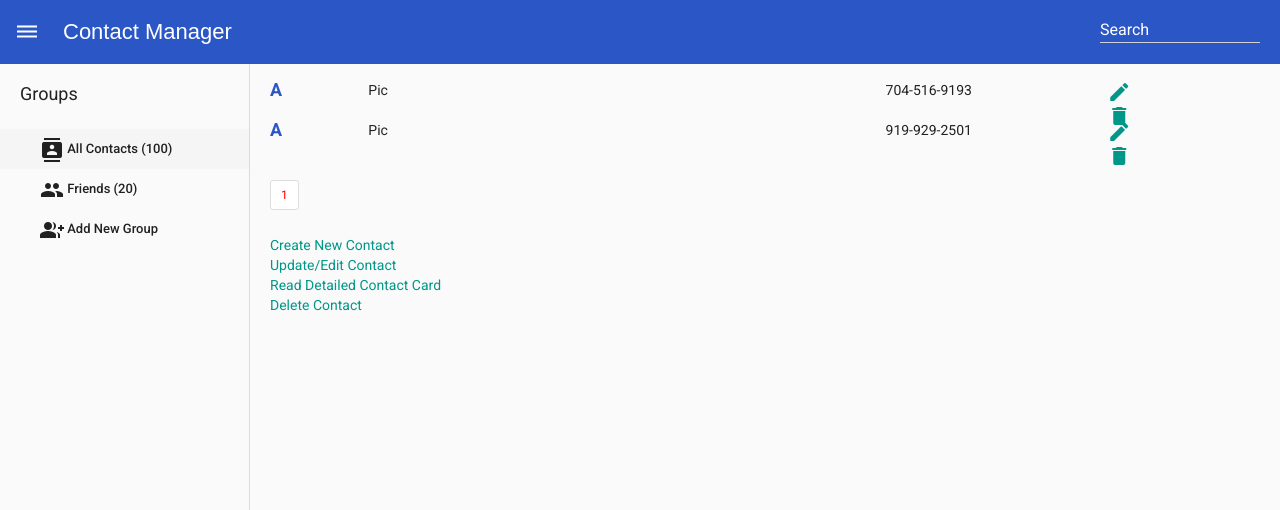
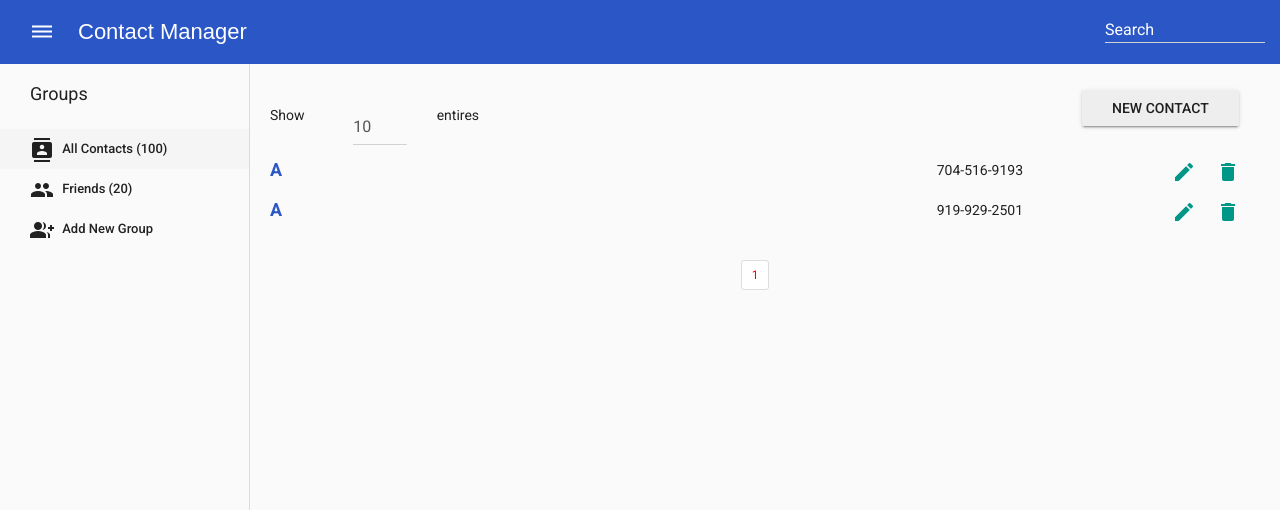
Before and after one commit to wesleylo/contact-manager, a PHP site: page / in a window 1280 px wide. Shown: the top 510 px of the page. Run offline with PHP 8.4, Linux system fonts and the light colour scheme; data comes from the database, SQL or seed files in the repository; data that the repository does not hold is empty; some libraries are stand-ins or nearby versions; some web fonts are replaced.

Commit message:
Working on delete modal.

```diff
--- a/class.crud.php
+++ b/class.crud.php
@@ -49,7 +49,7 @@ class crud {
       return $editRow;
   }
 
-  public function setEditID($edit_id) { // Save in DB. Had problems with saved global variable being destroyed on navigation to new page.
+  public function setEditID($edit_id) { // Save id of row to edit in DB. Had problems with saved global variable being destroyed on navigation to new page.
     try {
       $stmt = $this->db->prepare("UPDATE edit_id SET edit_id=:edit_id");
       $stmt->bindparam(":edit_id",$edit_id);
@@ -114,36 +114,22 @@ public function dataview($query) { // Read: Renders DB entries to index.php.
           A
         </div>
         <!--<div data-toggle="modal" href="edit.php?id=<?php print($row['id']);?>" data-target="#edit-modal" class="contact col-lg-11" id="<?php print($row['id']);?>"> <!-- Read detailed contact card... Goes to edit for now -->
-        <div class="contact col-lg-11" id="<?php print($row['id']);?>"> <!-- Read detailed contact card... Goes to edit for now -->
-          <div class="col-lg-1">
-            <!-- Pic of contact that a user can upload will go here. -->
-            Pic
-          </div>
-          <div class="col-lg-3">
+        <div class="contact contact-container" id="<?php print($row['id']);?>"> <!-- Read detailed contact card... Goes to edit for now -->
+
+          <div class="col-lg-3 name">
             <?php print($row['fname'] . " " . $row['lname']);?>
           </div>
-          <div class="col-lg-3">
+          <div class="col-lg-4 email">
             <?php print($row['email']); ?>
           </div>
-          <div class="col-lg-3">
+          <div class="col-lg-2 phone">
             <?php print($row['phone']); ?>
           </div>
-          <div class="col-lg-1">
+          <div class="col-lg-2 tools">
+            <a data-toggle="modal" href="delete.php?id=<?php print($row['id']);?>" data-target="#delete-modal"><i class="material-icons">delete</i></i></a>
             <a data-toggle="modal" href="edit.php?id=<?php print($row['id']);?>" data-target="#edit-modal"><i class="material-icons">mode_edit</i></a>
-            <a data-toggle="modal" href="delete.php?id=<?php print($row['id']);?>" data-target="#delete-modal"><i class="material-icons">delete</i></i></a>
           </div>
         </div>
-        <!-- <td><?php print($row['id']); ?></td>
-        <td><?php print($row['fname']); ?></td>
-        <td><?php print($row['lname']); ?></td>
-        <td><?php print($row['email']); ?></td>
-        <td><?php print($row['phone']); ?></td>
-        <td align="center">
-        <a href="edit-data.php?edit_id=<?php print($row['id']); ?>"><i class="glyphicon glyphicon-edit"></i></a>
-      </td>
-      <td align="center">
-      <a href="delete.php?delete_id=<?php print($row['id']); ?>"><i class="glyphicon glyphicon-remove-circle"></i></a>
-    </td> -->
   </div>
   <?php
 }
@@ -188,7 +174,7 @@ public function paginglink($query,$records_per_page) {
       $previous =$current_page-1;
 
       echo "<li><a href='".$self."?page=1'>First</a></li>";
-      echo "<li><a href='".$self."?page=".$previous."'><</a></li>";
+      echo "<li><a href='".$self."?page=".$previous."'>«</a></li>";
     }
     for($i=1;$i<=$total_no_of_pages;$i++) {
       if($i==$current_page) {
@@ -200,7 +186,7 @@ public function paginglink($query,$records_per_page) {
     }
     if($current_page!=$total_no_of_pages) {
       $next=$current_page+1;
-      echo "<li><a href='".$self."?page=".$next."'>></a></li>";
+      echo "<li><a href='".$self."?page=".$next."'>»</a></li>";
       echo "<li><a href='".$self."?page=".$total_no_of_pages."'>Last</a></li>";
     }
     ?></ul><?php
--- a/css/style.css
+++ b/css/style.css
@@ -21,9 +21,24 @@ body {
   cursor: pointer;
 }
 
-.container-fluid {
+#page-content-wrapper > .container-fluid {
   padding-right: 20px;
   padding-left: 0px;
+   margin: auto; max-width: 1000px;
+}
+.tools > a {
+  float: right;
+  padding-left: 20px;
+}
+.tools > a:focus {
+  outline: 0;
+}
+.btn-create {
+  float: right;
+}
+.btn-create:focus {
+  outline: 0;
+  box-shadow: 0;
 }
 .brand-padding {
   padding-left: 9px;
@@ -68,6 +83,14 @@ body {
   font-size: 20px;
   color: #616161;
 }
+
+.pagination-wrap {
+  text-align:center;
+}
+.pagination {
+  display:inline-table;
+}
+.pagination li {display:inline;}
 #override .navbar, .navbar {
   margin-bottom: 0px;
   -webkit-transition: all 0.5s ease;
@@ -152,7 +175,12 @@ body {
   }
 }
 /* Sidebar Styles */
-
+.material-icons ~ .group {
+  padding-left: 5px;
+}
+.sections > a {
+  padding-left: 10px;
+}
 .sidebar-nav {
   position: absolute;
   top: 0;
@@ -163,7 +191,7 @@ body {
 }
 
 .sidebar-nav li {
-  text-indent: 20px;
+  padding-left: 30px;
   line-height: 40px;
 }
 
--- a/index.php
+++ b/index.php
@@ -28,13 +28,11 @@
       <!-- Sidebar -->
       <div id="sidebar-wrapper">
         <ul class="sidebar-nav">
-          <li class="sidebar-brand">
-            Groups
-          </li>
+          <li class="sidebar-brand">Groups</li>
           <li class="all-contacts">
             <a href="#"><i class="material-icons">contacts</i> <span class="group">All Contacts (100)</span></a>
           </li>
-          <li class="group-div">
+          <li class="groups">
             <a href="#"><i class="material-icons">group</i> <span class="group">Friends (20)</span></a>
           </li>
           <li class="add-group">
@@ -53,7 +51,7 @@
           if(isset($_GET['success']))
           {
             ?>
-              <!-- Go to page containing new entry and highlight? -->
+            <!-- Go to page containing new entry and highlight? -->
             <?php
           }
           else if(isset($_GET['failure']))
@@ -67,21 +65,41 @@
           }
           ?>
           <!-- Read contacts from DB here -->
+          <div class="row menu">
+            <div class="col-md-1">
+              <div class="form-group">
+                <h5>Show</h5>
+              </div>
+            </div>
+            <div class="col-md-1">
+              <div class="form-group">
+                <select id="s1" class="form-control">
+                  <option value="10">10</option>
+                  <option value="15">15</option>
+                  <option value="25">25</option>
+                </select>
+              </div>
+            </div>
+            <div class="col-md-1">
+              <div class="form-group">
+                <h5>entires</h5>
+              </div>
+            </div>
+<div class="col-md-9">
+            <a data-toggle="modal" href="create.php" data-target="#create-modal" class="btn btn-raised btn-create">New Contact</a>
+          </div>
+          </div>
           <?php
           $query = "SELECT * FROM contacts";
           $records_per_page=10;
           $newquery = $crud->paging($query,$records_per_page);
           $crud->dataview($newquery); // Read and render contacts from DB.
           ?>
-          <div class="pagination-wrap">
+          <div class="pagination-wrap col-lg-12">
             <?php $crud->paginglink($query,$records_per_page); ?>
           </div>
         </div>
         <!-- End read contacts -->
-        <a data-toggle="modal" href="create.php" data-target="#create-modal">Create New Contact</a><br> <!-- Renders create.php in modal without POST request. -->
-        <a data-toggle="modal" href="edit.php" data-target="#edit-modal">Update/Edit Contact</a><br>
-        <a data-toggle="modal" href="read.php" data-target="#contact-card-modal">Read Detailed Contact Card</a><br>
-        <a data-toggle="modal" href="delete.php" data-target="#modal">Delete Contact</a> <!-- Do delete in class.crud.php -->
 
 
         <div class="modal fade text-center" id="create-modal">
@@ -92,6 +110,13 @@
         </div>
 
         <div class="modal fade text-center" id="edit-modal">
+          <div class="modal-dialog">
+            <div class="modal-content">
+            </div>
+          </div>
+        </div>
+
+        <div class="modal fade text-center" id="delete-modal">
           <div class="modal-dialog">
             <div class="modal-content">
             </div>
```
Also changed, not shown: delete.php (+46 -8 lines), edit.php (+0 -10 lines), style.php (+12 -14 lines).
